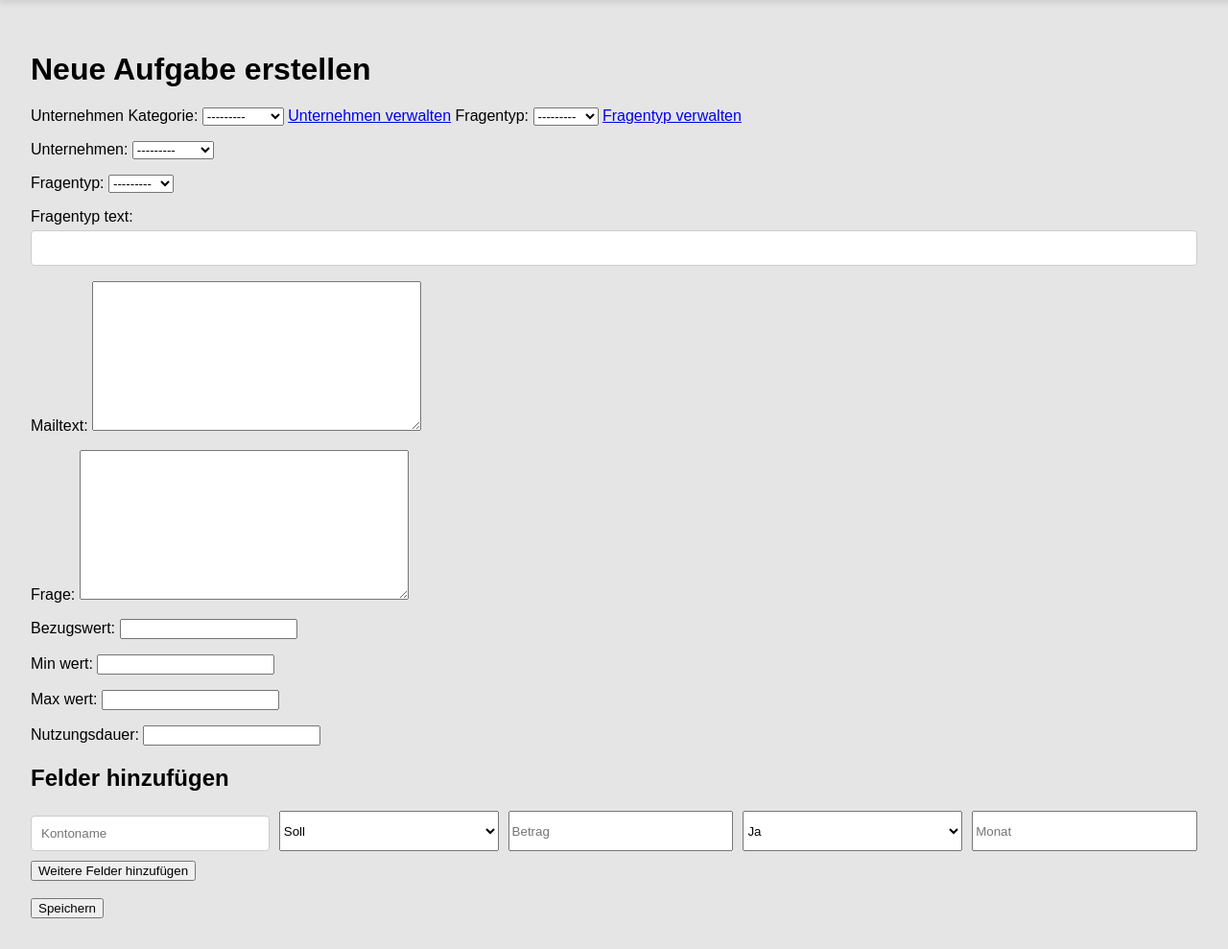
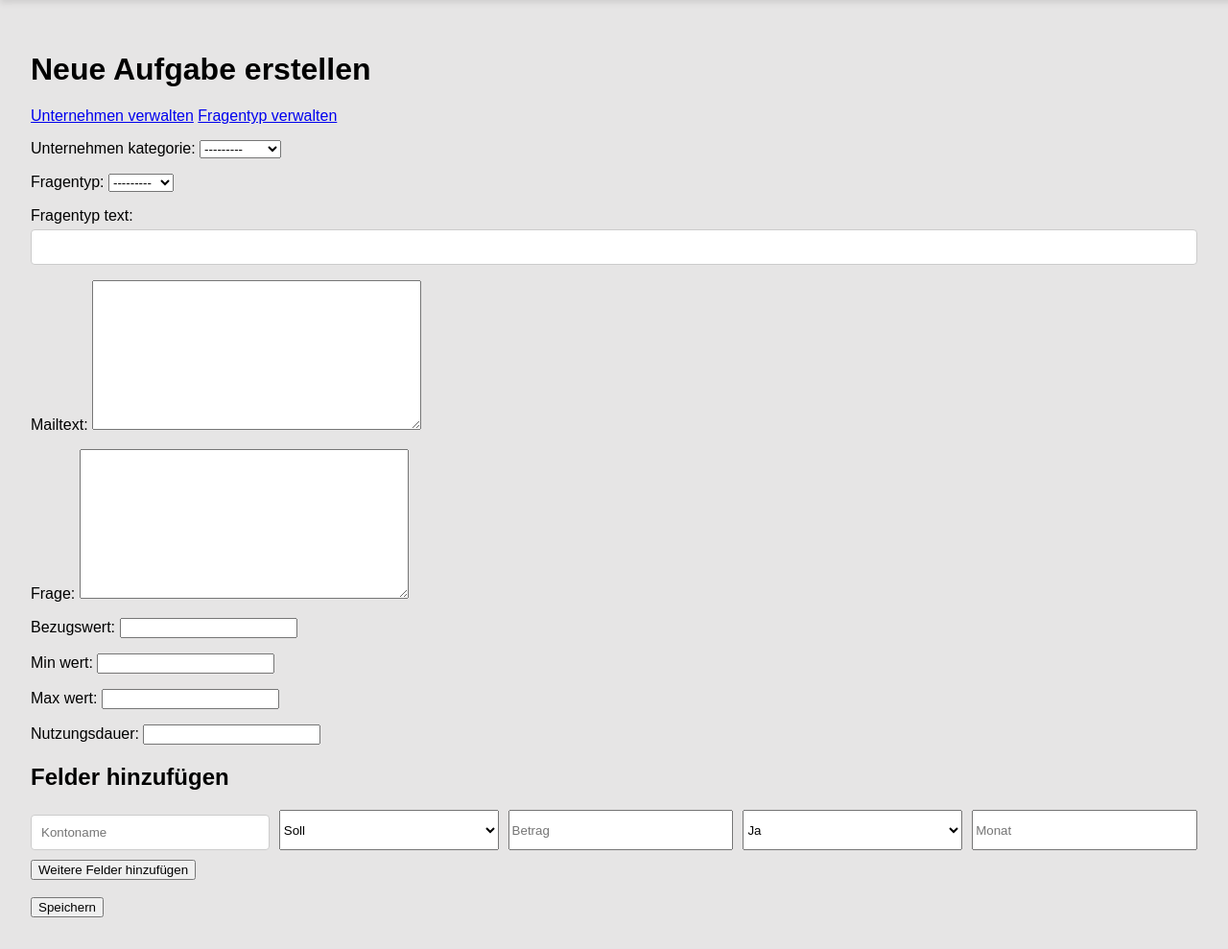
Before and after one commit to iug-htw/accounting, a Django app: page /posts/aufgabe_erstellen/ in a window 1280 px wide; the page is wider, and only the part inside the window is pictured. Shown: the part 95-1084 px from the top of that part at 96% size. After the commit the page ends 1051 px from the top of that part, so only its background shows below. Run offline with Django 5.2, Linux system fonts and the light colour scheme; data comes from the database, SQL or seed files in the repository.

Commit message:
kleine updates

```diff
--- a/posts/forms.py
+++ b/posts/forms.py
@@ -3,22 +3,10 @@ from .models import Unternehmen, Aufgabe_neu, Buchung, Aufgabenkategorie, Aufgab
 import json
 
 class Aufgabe_neu_Form(forms.ModelForm):
-    unternehmen_kategorie = forms.ModelChoiceField(
-        queryset=Unternehmen.objects.all(),
-        required=True,
-        label="Unternehmen"
-    )
-
-    fragentyp = forms.ModelChoiceField(
-        queryset=Aufgabenkategorie.objects.all(),
-        required=True,
-        label="Fragentyp"
-    )
-
     class Meta:
         model = Aufgabe_neu
         fields = [
-            'unternehmen_kategorie',
+            'unternehmen_kategorie',  # Jetzt automatisch als Dropdown gerendert
             'fragentyp',
             'fragentyp_text',
             'mailtext',
--- a/posts/models.py
+++ b/posts/models.py
@@ -17,8 +17,8 @@ class Aufgabenkategorie(models.Model):
         return self.name
 
 class Aufgabe_neu(models.Model):
-    unternehmen_kategorie = models.IntegerField()
-    fragentyp = models.IntegerField()
+    unternehmen_kategorie = models.ForeignKey(Unternehmen, on_delete=models.CASCADE)
+    fragentyp = models.ForeignKey(Aufgabenkategorie, on_delete=models.CASCADE)
     fragentyp_text = models.CharField(max_length=255)
     mailtext = models.TextField()
     frage = models.TextField()
@@ -28,7 +28,8 @@ class Aufgabe_neu(models.Model):
     nutzungsdauer = models.IntegerField(null=True, blank=True)
 
     def __str__(self):
-        return f"{self.frage} ({self.fragentyp_text})"
+        return f"{self.frage} ({self.fragentyp})"
+
 
 class AufgabeDetail(models.Model):
     aufgabe = models.ForeignKey(Aufgabe_neu, on_delete=models.CASCADE, related_name="details")
--- a/posts/templates/posts/aufgabe_erstellen.html
+++ b/posts/templates/posts/aufgabe_erstellen.html
@@ -5,17 +5,10 @@
 {% endblock %}
 {% block content %}
     <h1>Neue Aufgabe erstellen</h1>
+    <a href="{% url 'posts:unternehmen_verwalten' %}" class="btn btn-secondary">Unternehmen verwalten</a>
+    <a href="{% url 'posts:aufgabenkategorie_verwalten' %}" class="btn btn-secondary">Fragentyp verwalten</a>
     <form method="post">
         {% csrf_token %}
-        <label for="unternehmen_kategorie">Unternehmen Kategorie:</label>
-        {{ form.unternehmen_kategorie }}
-        <a href="{% url 'posts:unternehmen_verwalten' %}" class="btn btn-secondary">Unternehmen verwalten</a>
-
-        <!-- Fragentyp -->
-        <label for="fragentyp">Fragentyp:</label>
-        {{ form.fragentyp }}
-        <a href="{% url 'posts:aufgabenkategorie_verwalten' %}" class="btn btn-secondary">Fragentyp verwalten</a>
-
         {{ form.as_p }}
 
         <h2>Felder hinzufügen</h2>
--- a/posts/urls.py
+++ b/posts/urls.py
@@ -16,4 +16,5 @@ urlpatterns = [
     path('hauptbuch/', views.hauptbuch, name='hauptbuch'),
     path('aufgabe_bearbeiten/<int:aufgabe_id>/', views.aufgabe_bearbeiten, name='aufgabe_bearbeiten'),
     path('aufgabe_loeschen/<int:aufgabe_id>/', views.aufgabe_loeschen, name='aufgabe_loeschen'),
+
 ]
--- a/static/css/styles.css
+++ b/static/css/styles.css
@@ -432,3 +432,6 @@ input[type="text"] {
 .field-group_aufgabe_erstellen input, .field-group_aufgabe_erstellen select {
     flex: 1;
 }
+.hidden {
+    display: none;
+}
```
Also changed, not shown: db.sqlite3, posts/migrations/0004_alter_aufgabe_neu_fragentyp_and_more.py (added), posts/views.py (line endings or trailing spaces).
